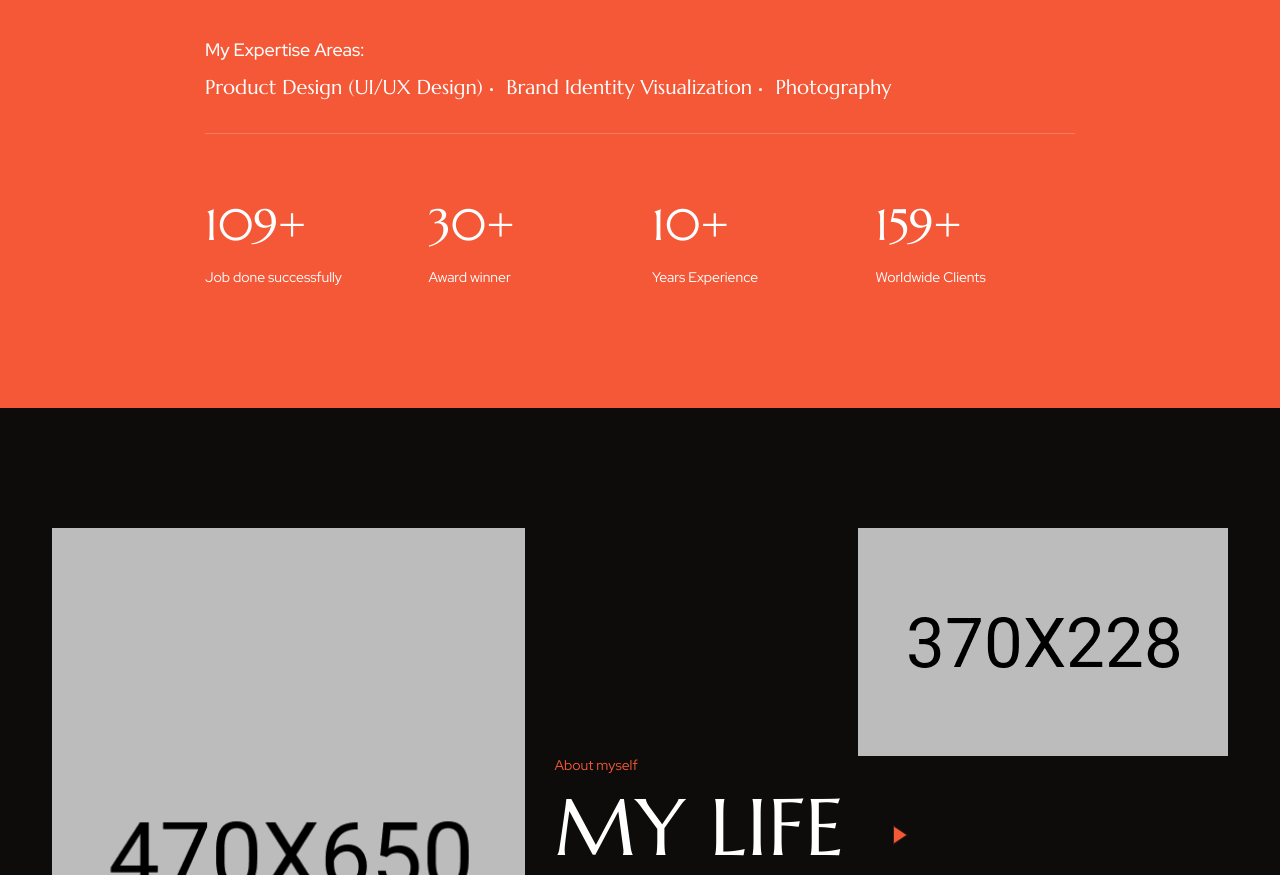
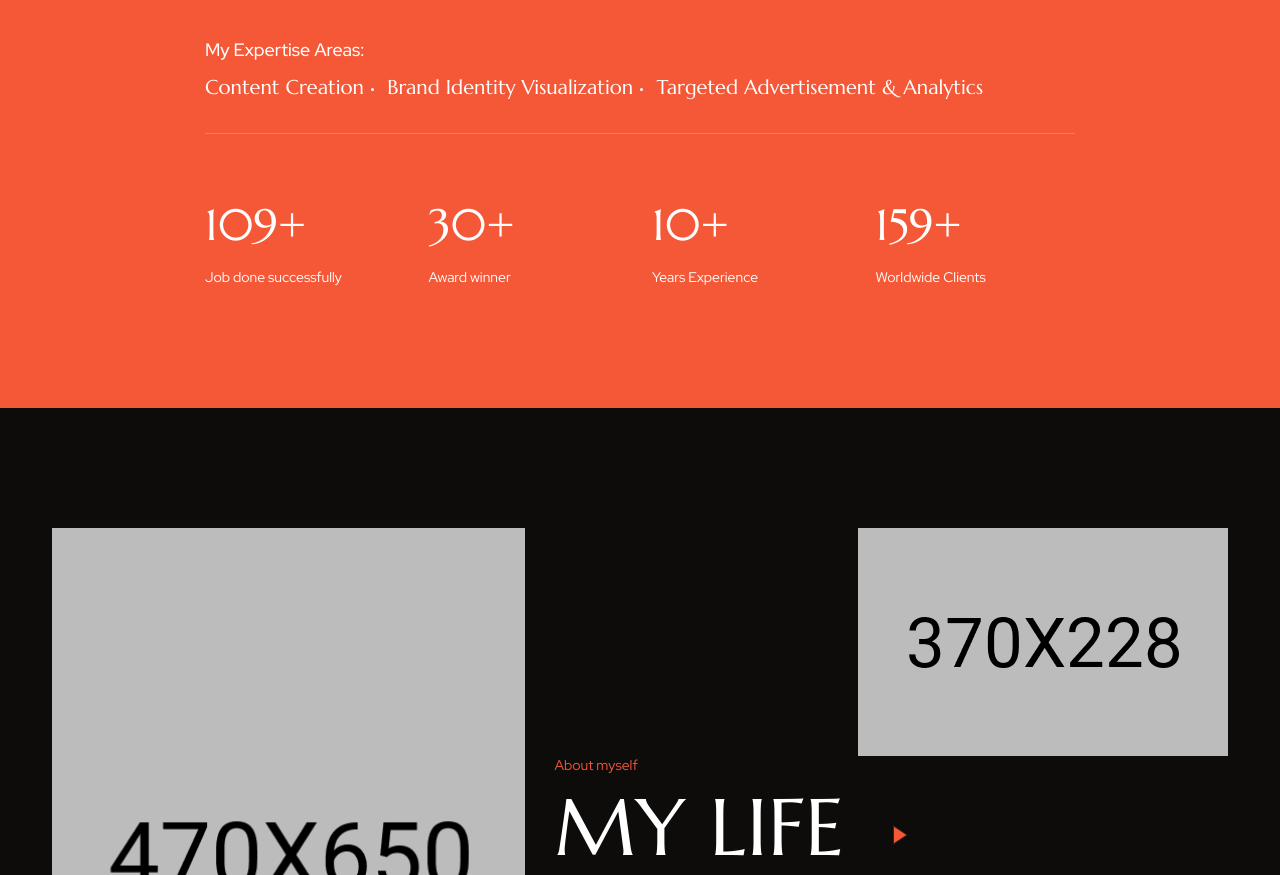
Before and after one commit to havenwoods/brooks-consulting-site, a plain HTML site: page martin-main/home-dark.html in a window 1280 px wide. Shown: the part 1420-2295 px from the top of the page. Drawn offline with Linux system fonts and the light colour scheme; files whose address does not match are found by name.

Commit message:
text change 4

```diff
--- a/martin-main/home-dark.html
+++ b/martin-main/home-dark.html
@@ -130,9 +130,9 @@
                     <div class="expertise-wrap">
                         <h5>My Expertise Areas:</h5>
                         <ul class="skill-list">
-                            <li>Product Design (UI/UX Design)</li>
+                            <li>Content Creation</li>
                             <li>Brand Identity Visualization</li>
-                            <li>Photography</li>
+                            <li>Targeted Advertisement & Analytics</li>
                         </ul>
                     </div>
                     <div class="row fun__counter gy-4">
```
